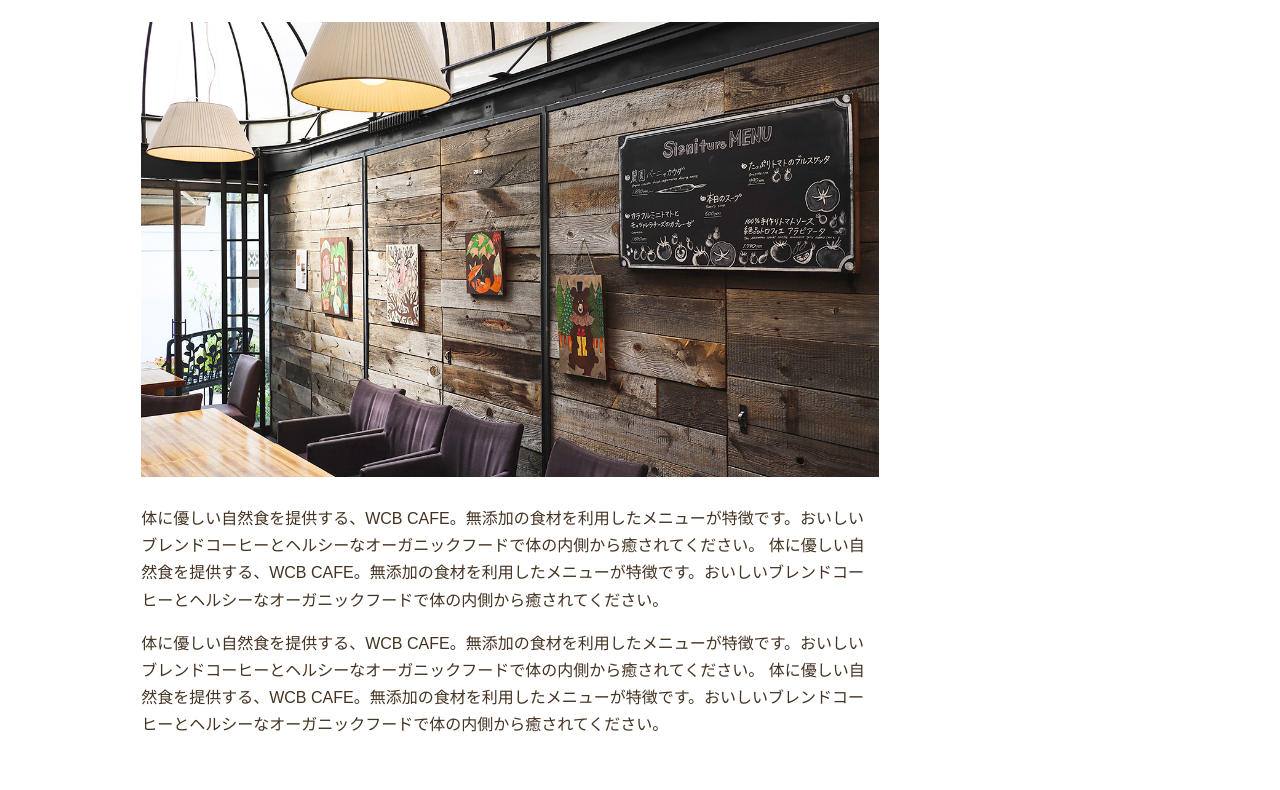
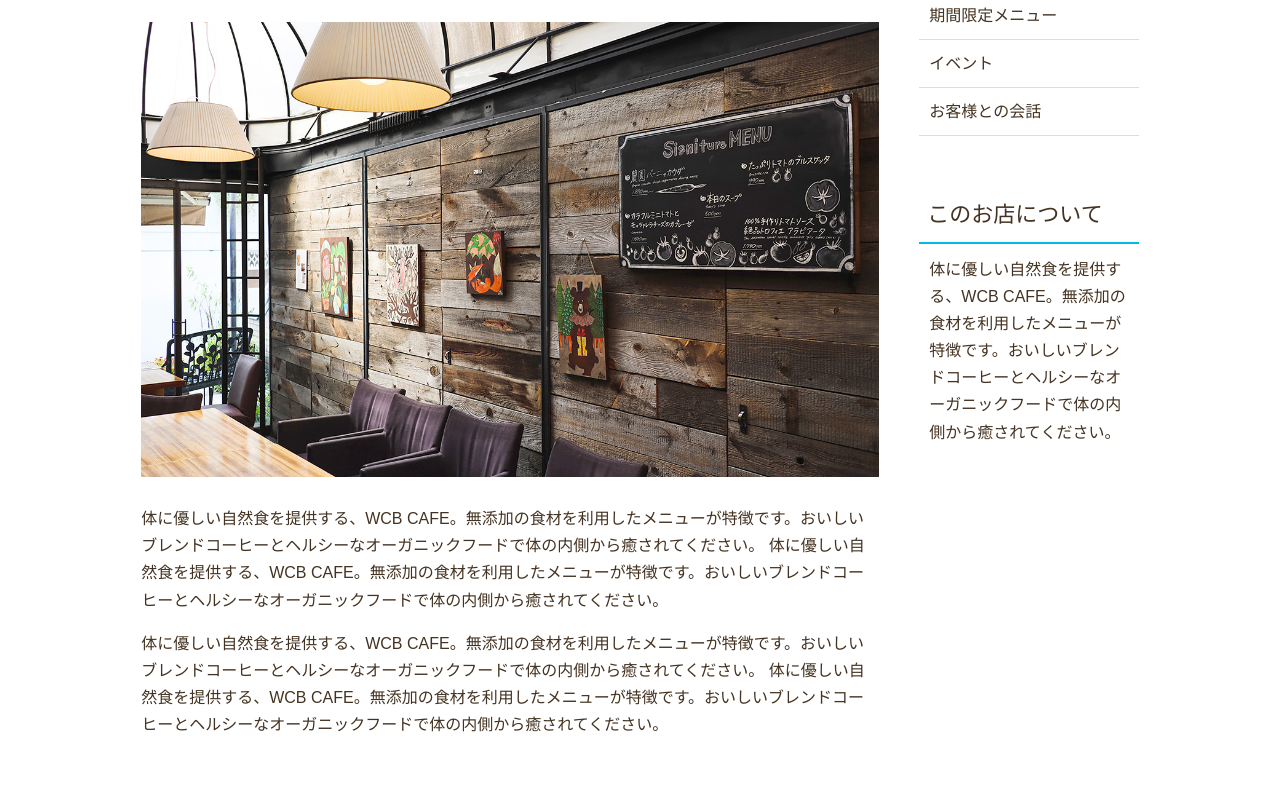
Before and after one commit to shimuta-y/CAFE, a plain HTML site: page news.html in a window 1280 px wide. Shown: the part 414-1204 px from the top of the page. Drawn offline with Linux system fonts and the light colour scheme; some packages are replaced by stand-ins of ours.

Commit message:
サイドバー完成

```diff
--- a/css/style.css
+++ b/css/style.css
@@ -168,6 +168,27 @@ article p {
 aside {
   width: 22%;
 }
+aside p {
+  padding: 12px 10px;
+}
+.sub-title {
+  font-size: 1.375rem;
+  padding: 0 8px 8px;
+  border-bottom: 2px #0bd solid;
+  font-weight: normal;
+}
+.sub-menu {
+  margin-bottom: 60px;
+  list-style: none;
+}
+.sub-menu li {
+  border-bottom: 1px #ddd solid;
+}
+.sub-menu a {
+  color: #432;
+  padding: 10px;
+  display: block; /* クリック範囲拡張　*/
+}
 
 /* フッター-------------------- */
 footer {
--- a/news.html
+++ b/news.html
@@ -67,7 +67,21 @@
           CAFE。無添加の食材を利用したメニューが特徴です。おいしいブレンドコーヒーとヘルシーなオーガニックフードで体の内側から癒されてください。
         </p>
       </article>
-      <aside>サイドバー部分</aside>
+      <aside>
+        <!-- サイドバー部分 -->
+        <h3 class="sub-title">カテゴリ</h3>
+        <ul class="sub-menu">
+          <li><a href="#">お店の紹介</a></li>
+          <li><a href="#">期間限定メニュー</a></li>
+          <li><a href="#">イベント</a></li>
+          <li><a href="#">お客様との会話</a></li>
+        </ul>
+        <h3 class="sub-title">このお店について</h3>
+        <p>
+          体に優しい自然食を提供する、WCB
+          CAFE。無添加の食材を利用したメニューが特徴です。おいしいブレンドコーヒーとヘルシーなオーガニックフードで体の内側から癒されてください。
+        </p>
+      </aside>
     </div>
     <!-- news-contents -->
     <!-- footer---------------------------------------------- -->
```
